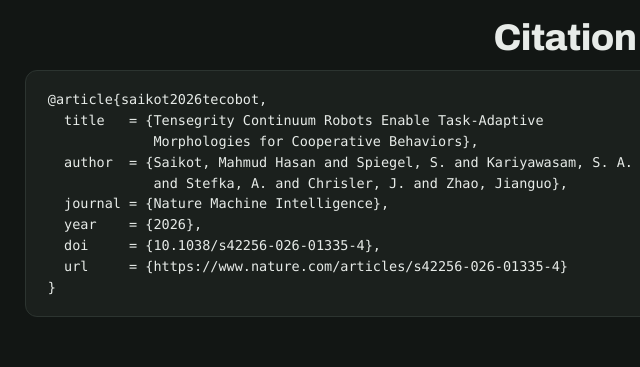
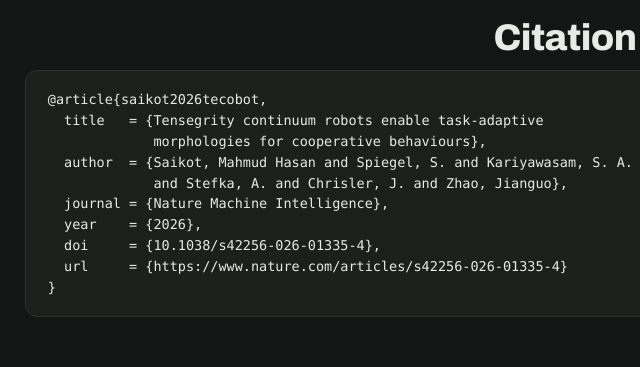
Before and after one commit to tecobot/tecobot.github.io, a plain HTML site: page index.html in a window 1280 px wide. Shown: the part 7643-8010 px from the top of the page, 75-715 px from the left. Drawn offline with Linux system fonts and the light colour scheme.

Commit message:
British Spelling Citations updated

```diff
--- a/index.html
+++ b/index.html
@@ -381,8 +381,8 @@
 <section class="sec" id="cite" aria-labelledby="h-cite">
   <h2 id="h-cite">Citation</h2>
   <div class="bibwrap"><pre id="bibtex">@article{saikot2026tecobot,
-  title   = {Tensegrity Continuum Robots Enable Task-Adaptive
-             Morphologies for Cooperative Behaviors},
+  title   = {Tensegrity continuum robots enable task-adaptive
+             morphologies for cooperative behaviours},
   author  = {Saikot, Mahmud Hasan and Spiegel, S. and Kariyawasam, S. A.
              and Stefka, A. and Chrisler, J. and Zhao, Jianguo},
   journal = {Nature Machine Intelligence},
```
Also changed, not shown: paper/index.html (+2 -2 lines).
